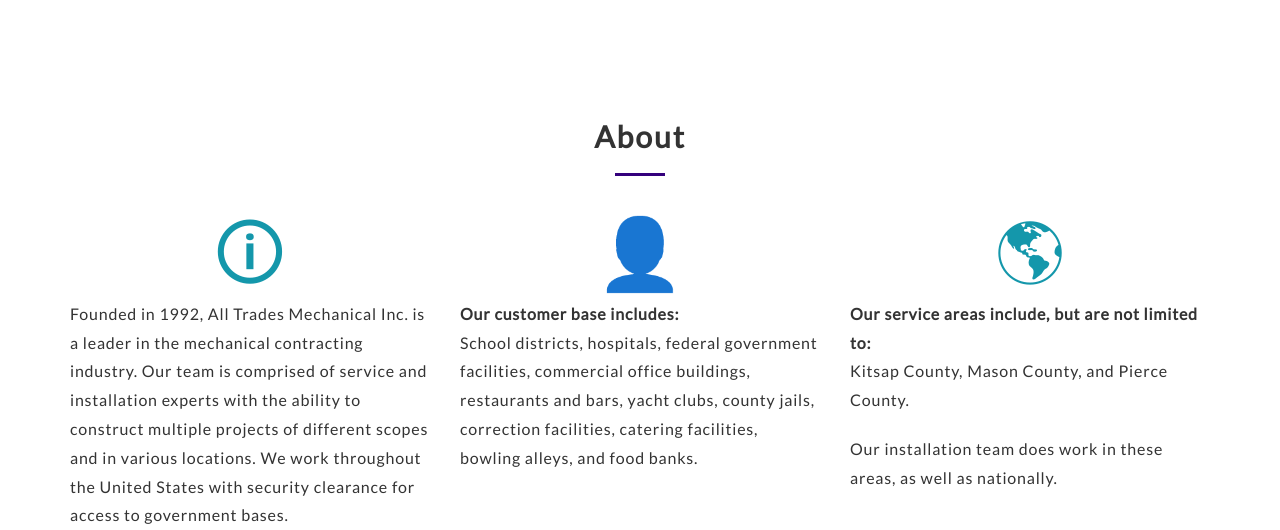
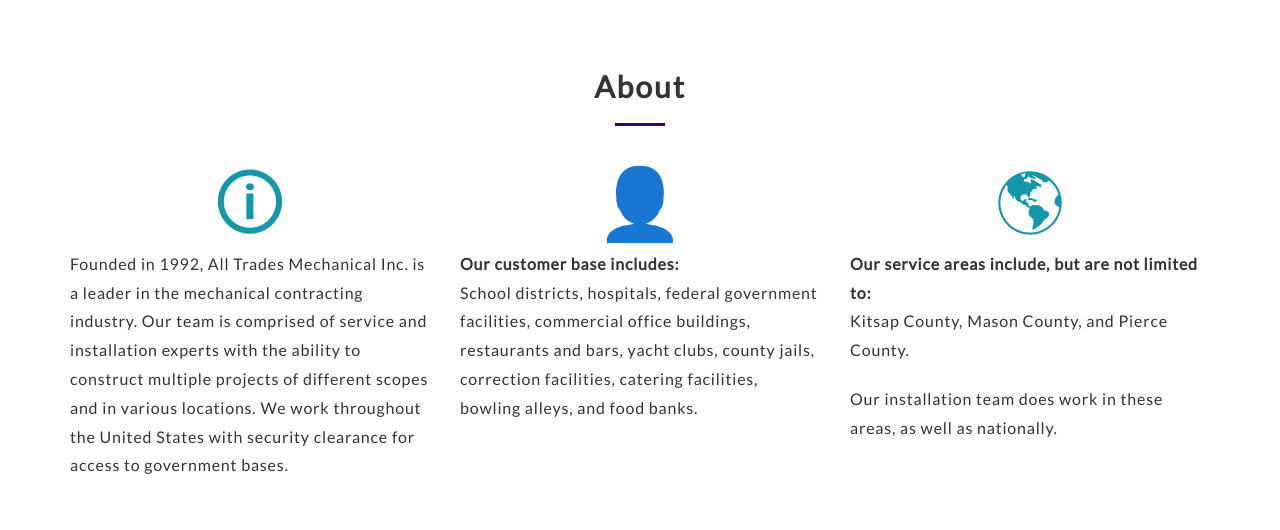
Before and after one commit to bcnw/alltradesmechanical, a plain HTML site: page index.html in a window 1280 px wide. Shown: the part 671-1201 px from the top of the page. Drawn offline with Linux system fonts and the light colour scheme.

Commit message:
Collapse vertical section spacing

```diff
--- a/css/style.css
+++ b/css/style.css
@@ -116,7 +116,7 @@
 }
 
 section {
-    padding: 50px 0;
+    margin: 50px 0;
 }
 
 footer {
@@ -259,7 +259,7 @@
     }
 
     section {
-        padding: 75px 0;
+        margin: 75px 0;
     }
 
     .services-section {
@@ -294,6 +294,10 @@
 }
 .navbar-sticky-top {
   border-width: 0 0 1px;
+}
+
+.navbar.navbar-sticky-top ~ * {
+    scroll-margin-top: calc(50px + 30px);
 }
 
 @media (min-width: 1024px) {
--- a/js/style.js
+++ b/js/style.js
@@ -11,7 +11,7 @@
     $('a.page-scroll').bind('click', function(event) {
         var $anchor = $(this);
         $('html, body').stop().animate({
-            scrollTop: ($($anchor.attr('href')).offset().top - $('#site-nav.navbar-sticky-top .navbar-header').height())
+            scrollTop: ($($anchor.attr('href')).offset().top - $('#site-nav.navbar-sticky-top .navbar-header').height() - 30)
         }, 1250, 'easeInOutExpo');
         event.preventDefault();
     });
@@ -19,7 +19,7 @@
     // Highlight the top nav as scrolling occurs
     $('body').scrollspy({
         target: '#site-nav.navbar-sticky-top',
-        offset: $('#site-nav.navbar-sticky-top .navbar-header').height() + 1,
+        offset: $('#site-nav.navbar-sticky-top .navbar-header').height() + 30 + 1,
     })
 
     // Closes the Responsive Menu on Menu Item Click
```
